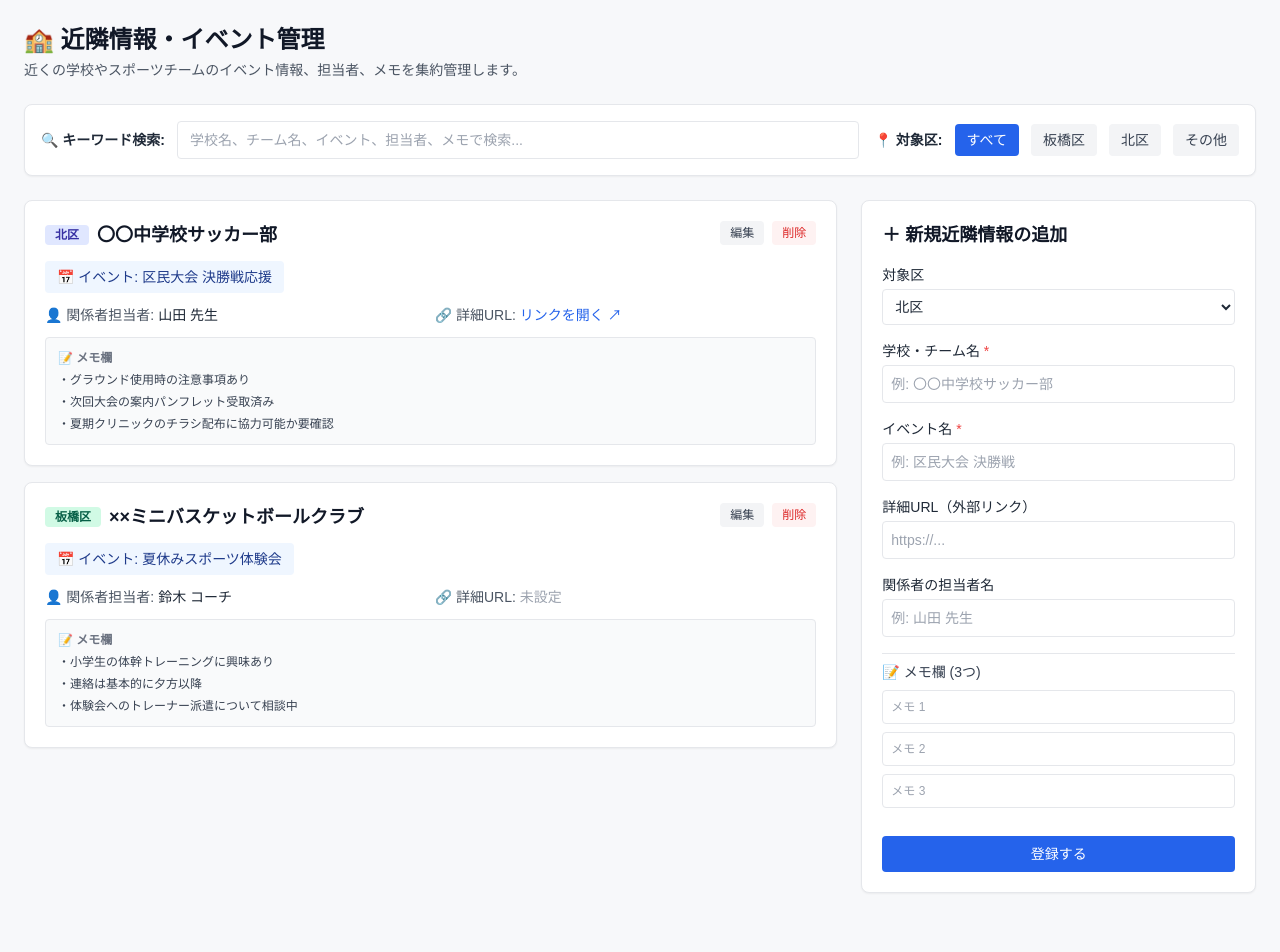
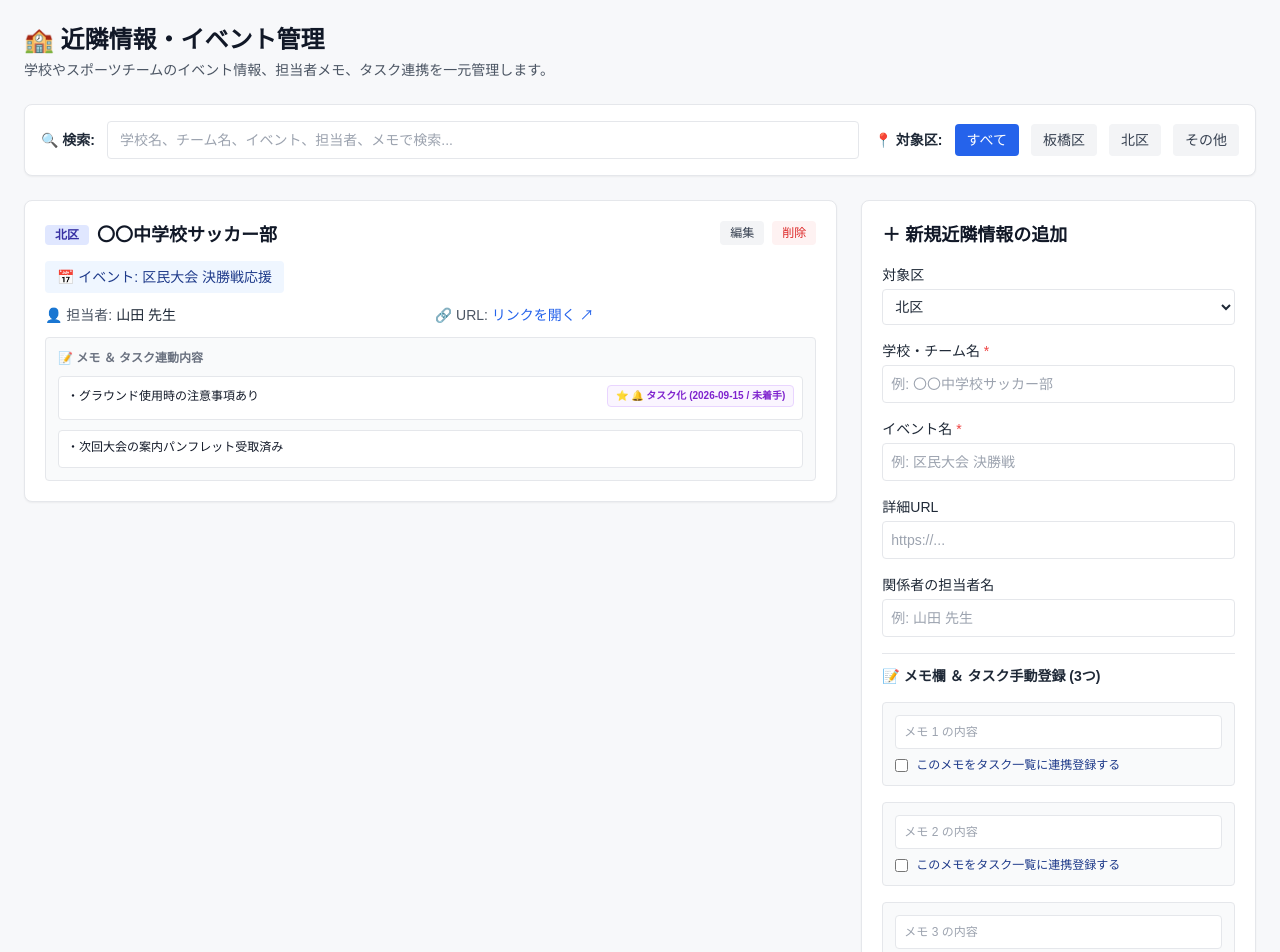
Before and after one commit to 2025golazo-bot/GOLAZO, a Next.js app: page /neighbors in a window 1280 px wide. Shown: the top 952 px of the page. Before the commit the page ends 917 px from the top, so only its background shows below. Built offline with nearby package versions, Linux system fonts and the light colour scheme.

Commit message:
Update page.tsx

```diff
--- a/app/neighbors/page.tsx
+++ b/app/neighbors/page.tsx
@@ -1,6 +1,20 @@
 'use client';
 
 import React, { useState } from 'react';
+
+// タスクの型定義（タスク管理側と統一）
+interface LinkedTask {
+  id: string;
+  title: string;
+  category: 'Instagram' | '週例業務' | 'キャンペーン議事録' | 'その他' | '近隣情報連携';
+  date: string;
+  fiscalYear: number;
+  month: number;
+  status: '未着手' | '進行中' | '完了';
+  dueDateAlarm: boolean;
+  isImportant: boolean;
+  memo: string;
+}
 
 // 近隣情報の型定義
 interface NeighborInfo {
@@ -10,12 +24,32 @@ interface NeighborInfo {
   eventName: string;
   url: string;
   contactPerson: string;
+  // 3つのメモ欄（それぞれにタスク化オプションを持たせる拡張）
   memo1: string;
+  memo1TaskEnabled: boolean;
+  memo1Date: string;
+  memo1Status: '未着手' | '進行中' | '完了';
+  memo1Important: boolean;
+  memo1Alarm: boolean;
+
   memo2: string;
+  memo2TaskEnabled: boolean;
+  memo2Date: string;
+  memo2Status: '未着手' | '進行中' | '完了';
+  memo2Important: boolean;
+  memo2Alarm: boolean;
+
   memo3: string;
+  memo3TaskEnabled: boolean;
+  memo3Date: string;
+  memo3Status: '未着手' | '進行中' | '完了';
+  memo3Important: boolean;
+  memo3Alarm: boolean;
 }
 
 export default function NeighborsPage() {
+  const todayStr = '2026-09-08';
+
   const [neighbors, setNeighbors] = useState<NeighborInfo[]>([
     {
       id: '1',
@@ -25,19 +59,23 @@ export default function NeighborsPage() {
       url: 'https://example.com/itabashi-soccer',
       contactPerson: '山田 先生',
       memo1: 'グラウンド使用時の注意事項あり',
+      memo1TaskEnabled: true,
+      memo1Date: '2026-09-15',
+      memo1Status: '未着手',
+      memo1Important: true,
+      memo1Alarm: true,
       memo2: '次回大会の案内パンフレット受取済み',
-      memo3: '夏期クリニックのチラシ配布に協力可能か要確認',
-    },
-    {
-      id: '2',
-      targetArea: '板橋区',
-      schoolOrTeam: '××ミニバスケットボールクラブ',
-      eventName: '夏休みスポーツ体験会',
-      url: '',
-      contactPerson: '鈴木 コーチ',
-      memo1: '小学生の体幹トレーニングに興味あり',
-      memo2: '連絡は基本的に夕方以降',
-      memo3: '体験会へのトレーナー派遣について相談中',
+      memo2TaskEnabled: false,
+      memo2Date: todayStr,
+      memo2Status: '未着手',
+      memo2Important: false,
+      memo2Alarm: false,
+      memo3: '',
+      memo3TaskEnabled: false,
+      memo3Date: todayStr,
+      memo3Status: '未着手',
+      memo3Important: false,
+      memo3Alarm: false,
     },
   ]);
 
@@ -54,8 +92,23 @@ export default function NeighborsPage() {
     url: '',
     contactPerson: '',
     memo1: '',
+    memo1TaskEnabled: false,
+    memo1Date: todayStr,
+    memo1Status: '未着手',
+    memo1Important: false,
+    memo1Alarm: false,
     memo2: '',
+    memo2TaskEnabled: false,
+    memo2Date: todayStr,
+    memo2Status: '未着手',
+    memo2Important: false,
+    memo2Alarm: false,
     memo3: '',
+    memo3TaskEnabled: false,
+    memo3Date: todayStr,
+    memo3Status: '未着手',
+    memo3Important: false,
+    memo3Alarm: false,
   });
 
   // 保存・追加処理
@@ -98,8 +151,23 @@ export default function NeighborsPage() {
       url: '',
       contactPerson: '',
       memo1: '',
+      memo1TaskEnabled: false,
+      memo1Date: todayStr,
+      memo1Status: '未着手',
+      memo1Important: false,
+      memo1Alarm: false,
       memo2: '',
+      memo2TaskEnabled: false,
+      memo2Date: todayStr,
+      memo2Status: '未着手',
+      memo2Important: false,
+      memo2Alarm: false,
       memo3: '',
+      memo3TaskEnabled: false,
+      memo3Date: todayStr,
+      memo3Status: '未着手',
+      memo3Important: false,
+      memo3Alarm: false,
     });
   };
 
@@ -123,14 +191,14 @@ export default function NeighborsPage() {
       <div className="flex justify-between items-center mb-6">
         <div>
           <h1 className="text-2xl font-bold text-gray-900">🏫 近隣情報・イベント管理</h1>
-          <p className="text-sm text-gray-600 mt-1">近くの学校やスポーツチームのイベント情報、担当者、メモを集約管理します。</p>
+          <p className="text-sm text-gray-600 mt-1">学校やスポーツチームのイベント情報、担当者メモ、タスク連携を一元管理します。</p>
         </div>
       </div>
 
       {/* 検索・フィルターバー */}
       <div className="bg-white p-4 rounded-lg border shadow-sm mb-6 flex flex-wrap items-center justify-between gap-4">
         <div className="flex items-center gap-3 flex-1 min-w-[280px]">
-          <span className="text-sm font-semibold">🔍 キーワード検索:</span>
+          <span className="text-sm font-semibold">🔍 検索:</span>
           <input
             type="text"
             placeholder="学校名、チーム名、イベント、担当者、メモで検索..."
@@ -199,9 +267,9 @@ export default function NeighborsPage() {
                 </div>
 
                 <div className="grid grid-cols-1 md:grid-cols-2 gap-2 text-sm text-gray-600 mb-3">
-                  <div>👤 関係者担当者: <span className="font-medium text-gray-800">{item.contactPerson || '未設定'}</span></div>
+                  <div>👤 担当者: <span className="font-medium text-gray-800">{item.contactPerson || '未設定'}</span></div>
                   <div>
-                    🔗 詳細URL: {item.url ? (
+                    🔗 URL: {item.url ? (
                       <a href={item.url} target="_blank" rel="noopener noreferrer" className="text-blue-600 hover:underline break-all">
                         リンクを開く ↗
                       </a>
@@ -211,13 +279,30 @@ export default function NeighborsPage() {
                   </div>
                 </div>
 
-                {/* 3つのメモ欄 */}
-                <div className="bg-gray-50 rounded p-3 space-y-1.5 text-xs text-gray-700 border">
-                  <div className="font-semibold text-gray-500 mb-1">📝 メモ欄</div>
-                  {item.memo1 && <div className="truncate">・{item.memo1}</div>}
-                  {item.memo2 && <div className="truncate">・{item.memo2}</div>}
-                  {item.memo3 && <div className="truncate">・{item.memo3}</div>}
-                  {!item.memo1 && !item.memo2 && !item.memo3 && <div className="text-gray-400 italic">メモはありません</div>}
+                {/* 3つのメモ欄 ＆ タスク連携表示 */}
+                <div className="bg-gray-50 rounded p-3 space-y-2.5 text-xs text-gray-700 border">
+                  <div className="font-semibold text-gray-500">📝 メモ ＆ タスク連動内容</div>
+
+                  {[
+                    { text: item.memo1, enabled: item.memo1TaskEnabled, date: item.memo1Date, status: item.memo1Status, imp: item.memo1Important, alarm: item.memo1Alarm },
+                    { text: item.memo2, enabled: item.memo2TaskEnabled, date: item.memo2Date, status: item.memo2Status, imp: item.memo2Important, alarm: item.memo2Alarm },
+                    { text: item.memo3, enabled: item.memo3TaskEnabled, date: item.memo3Date, status: item.memo3Status, imp: item.memo3Important, alarm: item.memo3Alarm },
+                  ].map((m, idx) => m.text ? (
+                    <div key={idx} className="bg-white p-2 rounded border border-gray-200">
+                      <div className="flex items-center justify-between mb-1">
+                        <span className="font-medium text-gray-900">・{m.text}</span>
+                        {m.enabled && (
+                          <span className="flex items-center gap-1 bg-purple-50 text-purple-700 px-2 py-0.5 rounded text-[10px] font-bold border border-purple-200">
+                            {m.imp && '⭐'} {m.alarm && '🔔'} タスク化 ({m.date} / {m.status})
+                          </span>
+                        )}
+                      </div>
+                    </div>
+                  ) : null)}
+
+                  {!item.memo1 && !item.memo2 && !item.memo3 && (
+                    <div className="text-gray-400 italic">メモはありません</div>
+                  )}
                 </div>
               </div>
             ))
@@ -269,7 +354,7 @@ export default function NeighborsPage() {
             </div>
 
             <div>
-              <label className="block font-medium mb-1">詳細URL（外部リンク）</label>
+              <label className="block font-medium mb-1">詳細URL</label>
               <input
                 type="url"
                 placeholder="https://..."
@@ -290,30 +375,141 @@ export default function NeighborsPage() {
               />
             </div>
 
-            {/* 3つの独立したメモ欄 */}
-            <div className="space-y-2 pt-2 border-t">
-              <label className="block font-medium text-gray-700">📝 メモ欄 (3つ)</label>
+            {/* --- 3つのメモ欄 ＆ タスク登録連携機能 --- */}
+            <div className="space-y-4 pt-3 border-t">
+              <label className="block font-bold text-gray-800">📝 メモ欄 ＆ タスク手動登録 (3つ)</label>
+
+              {/* メモ1 */}
+              <div className="bg-gray-50 p-3 rounded border space-y-2">
                 <input
                   type="text"
-                placeholder="メモ 1"
+                  placeholder="メモ 1 の内容"
                   value={form.memo1}
                   onChange={(e) => setForm({ ...form, memo1: e.target.value })}
-                className="w-full border rounded p-2 text-xs"
+                  className="w-full border rounded p-2 text-xs bg-white"
                 />
+                <div className="flex items-center gap-2">
+                  <input
+                    type="checkbox"
+                    id="m1Task"
+                    checked={form.memo1TaskEnabled}
+                    onChange={(e) => setForm({ ...form, memo1TaskEnabled: e.target.checked })}
+                    className="rounded text-blue-600"
+                  />
+                  <label htmlFor="m1Task" className="text-xs font-medium cursor-pointer text-blue-900">このメモをタスク一覧に連携登録する</label>
+                </div>
+                {form.memo1TaskEnabled && (
+                  <div className="grid grid-cols-2 gap-2 pt-1 text-xs">
+                    <input
+                      type="date"
+                      value={form.memo1Date}
+                      onChange={(e) => setForm({ ...form, memo1Date: e.target.value })}
+                      className="border rounded p-1.5 bg-white"
+                    />
+                    <select
+                      value={form.memo1Status}
+                      onChange={(e) => setForm({ ...form, memo1Status: e.target.value as any })}
+                      className="border rounded p-1.5 bg-white"
+                    >
+                      <option value="未着手">未着手</option>
+                      <option value="進行中">進行中</option>
+                      <option value="完了">完了</option>
+                    </select>
+                    <div className="flex items-center gap-2 col-span-2 pt-1">
+                      <label className="flex items-center gap-1 cursor-pointer"><input type="checkbox" checked={form.memo1Important} onChange={(e) => setForm({ ...form, memo1Important: e.target.checked })} /> ⭐ 重要</label>
+                      <label className="flex items-center gap-1 cursor-pointer"><input type="checkbox" checked={form.memo1Alarm} onChange={(e) => setForm({ ...form, memo1Alarm: e.target.checked })} /> 🔔 期日アラーム</label>
+                    </div>
+                  </div>
+                )}
+              </div>
+
+              {/* メモ2 */}
+              <div className="bg-gray-50 p-3 rounded border space-y-2">
                 <input
                   type="text"
-                placeholder="メモ 2"
+                  placeholder="メモ 2 の内容"
                   value={form.memo2}
                   onChange={(e) => setForm({ ...form, memo2: e.target.value })}
-                className="w-full border rounded p-2 text-xs"
+                  className="w-full border rounded p-2 text-xs bg-white"
                 />
+                <div className="flex items-center gap-2">
+                  <input
+                    type="checkbox"
+                    id="m2Task"
+                    checked={form.memo2TaskEnabled}
+                    onChange={(e) => setForm({ ...form, memo2TaskEnabled: e.target.checked })}
+                    className="rounded text-blue-600"
+                  />
+                  <label htmlFor="m2Task" className="text-xs font-medium cursor-pointer text-blue-900">このメモをタスク一覧に連携登録する</label>
+                </div>
+                {form.memo2TaskEnabled && (
+                  <div className="grid grid-cols-2 gap-2 pt-1 text-xs">
+                    <input
+                      type="date"
+                      value={form.memo2Date}
+                      onChange={(e) => setForm({ ...form, memo2Date: e.target.value })}
+                      className="border rounded p-1.5 bg-white"
+                    />
+                    <select
+                      value={form.memo2Status}
+                      onChange={(e) => setForm({ ...form, memo2Status: e.target.value as any })}
+                      className="border rounded p-1.5 bg-white"
+                    >
+                      <option value="未着手">未着手</option>
+                      <option value="進行中">進行中</option>
+                      <option value="完了">完了</option>
+                    </select>
+                    <div className="flex items-center gap-2 col-span-2 pt-1">
+                      <label className="flex items-center gap-1 cursor-pointer"><input type="checkbox" checked={form.memo2Important} onChange={(e) => setForm({ ...form, memo2Important: e.target.checked })} /> ⭐ 重要</label>
+                      <label className="flex items-center gap-1 cursor-pointer"><input type="checkbox" checked={form.memo2Alarm} onChange={(e) => setForm({ ...form, memo2Alarm: e.target.checked })} /> 🔔 期日アラーム</label>
+                    </div>
+                  </div>
+                )}
+              </div>
+
+              {/* メモ3 */}
+              <div className="bg-gray-50 p-3 rounded border space-y-2">
                 <input
                   type="text"
-                placeholder="メモ 3"
+                  placeholder="メモ 3 の内容"
                   value={form.memo3}
                   onChange={(e) => setForm({ ...form, memo3: e.target.value })}
-                className="w-full border rounded p-2 text-xs"
+                  className="w-full border rounded p-2 text-xs bg-white"
                 />
+                <div className="flex items-center gap-2">
+                  <input
+                    type="checkbox"
+                    id="m3Task"
+                    checked={form.memo3TaskEnabled}
+                    onChange={(e) => setForm({ ...form, memo3TaskEnabled: e.target.checked })}
+                    className="rounded text-blue-600"
+                  />
+                  <label htmlFor="m3Task" className="text-xs font-medium cursor-pointer text-blue-900">このメモをタスク一覧に連携登録する</label>
+                </div>
+                {form.memo3TaskEnabled && (
+                  <div className="grid grid-cols-2 gap-2 pt-1 text-xs">
+                    <input
+                      type="date"
+                      value={form.memo3Date}
+                      onChange={(e) => setForm({ ...form, memo3Date: e.target.value })}
+                      className="border rounded p-1.5 bg-white"
+                    />
+                    <select
+                      value={form.memo3Status}
+                      onChange={(e) => setForm({ ...form, memo3Status: e.target.value as any })}
+                      className="border rounded p-1.5 bg-white"
+                    >
+                      <option value="未着手">未着手</option>
+                      <option value="進行中">進行中</option>
+                      <option value="完了">完了</option>
+                    </select>
+                    <div className="flex items-center gap-2 col-span-2 pt-1">
+                      <label className="flex items-center gap-1 cursor-pointer"><input type="checkbox" checked={form.memo3Important} onChange={(e) => setForm({ ...form, memo3Important: e.target.checked })} /> ⭐ 重要</label>
+                      <label className="flex items-center gap-1 cursor-pointer"><input type="checkbox" checked={form.memo3Alarm} onChange={(e) => setForm({ ...form, memo3Alarm: e.target.checked })} /> 🔔 期日アラーム</label>
+                    </div>
+                  </div>
+                )}
+              </div>
             </div>
 
             <div className="flex gap-2 pt-3">
```
Lines whose indentation alone changed are shown as unchanged.
